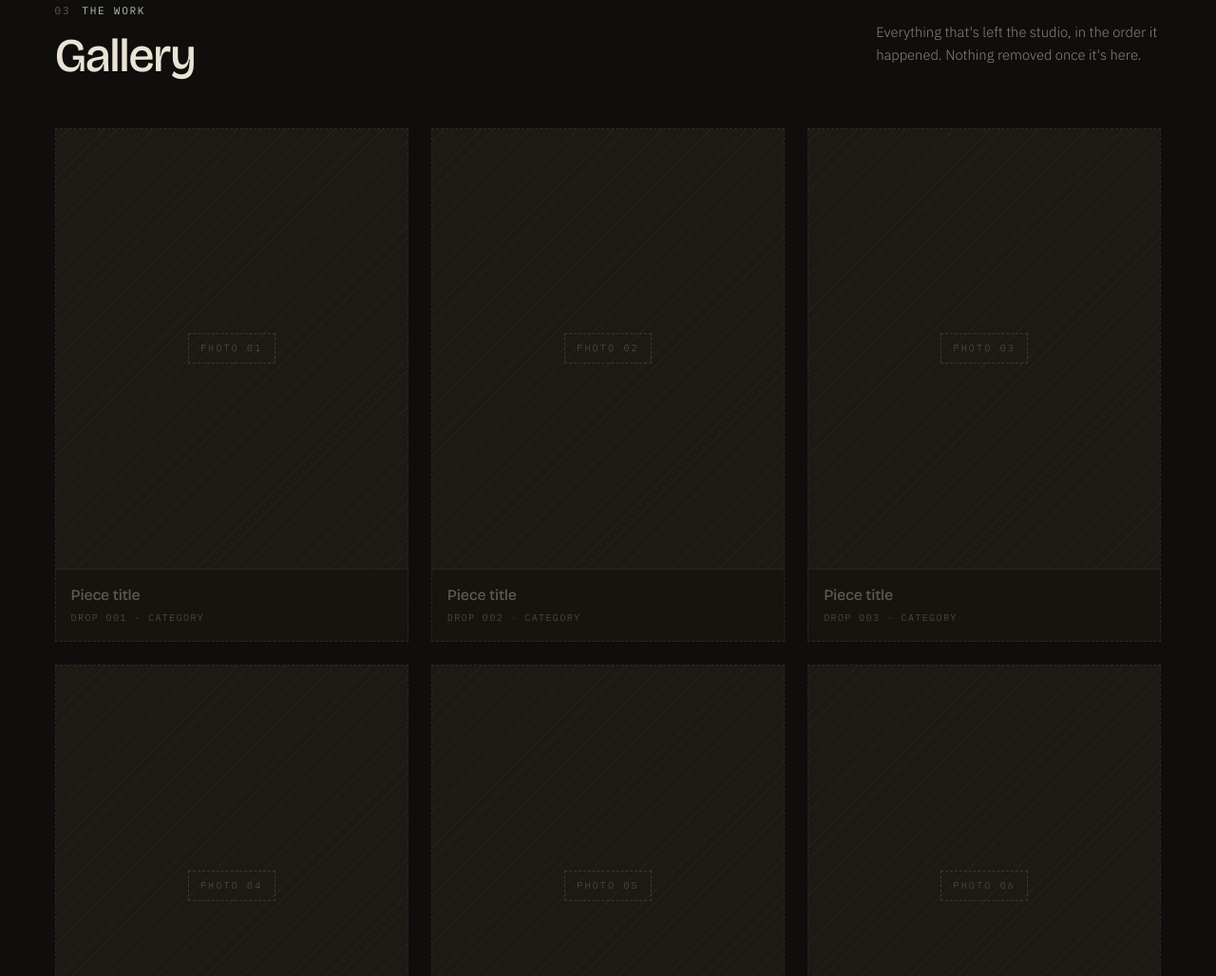
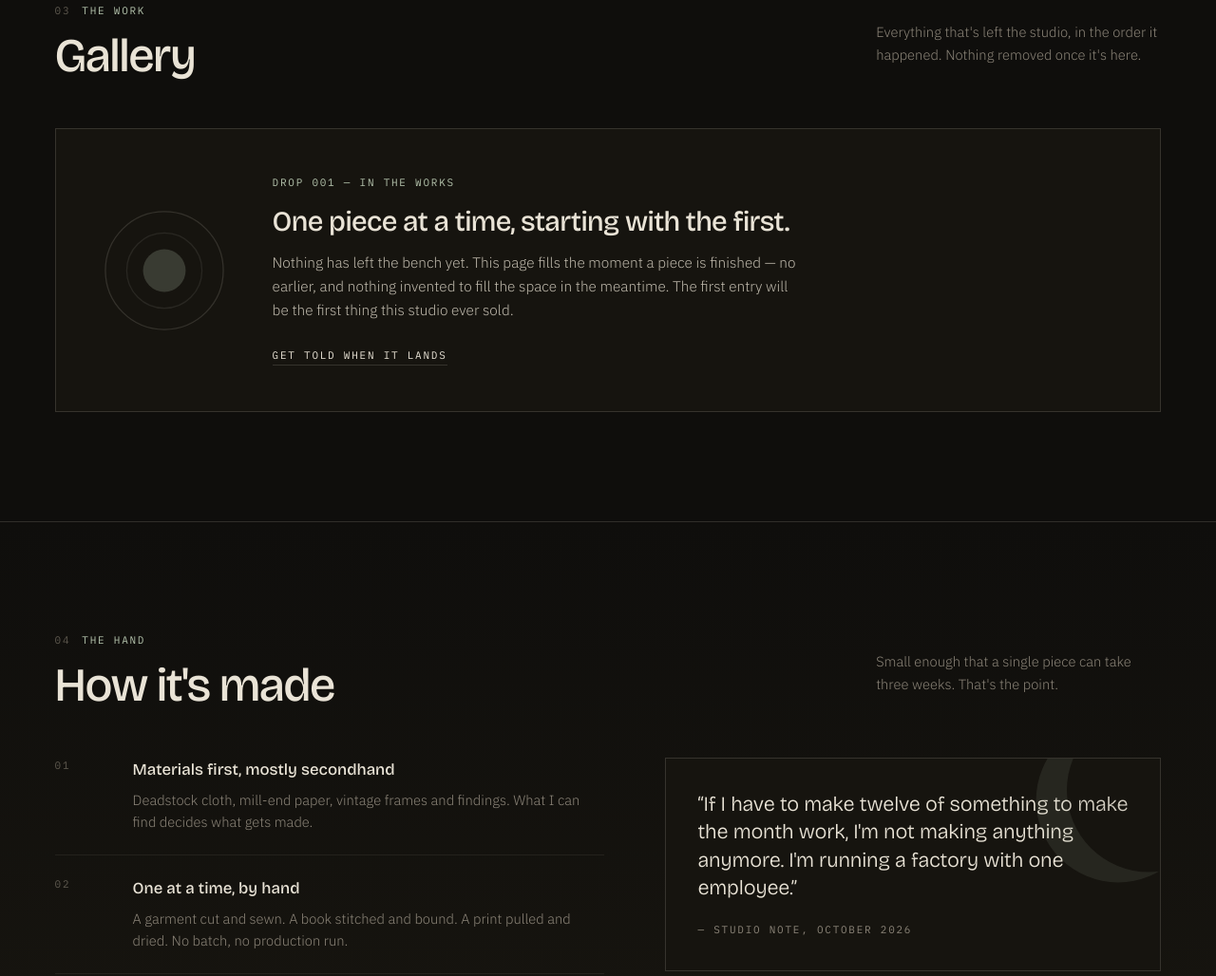
Before and after one commit to lunarystudio/lunarystudio, a plain HTML site: page index.html in a window 1280 px wide. Shown: the part 2365-3393 px from the top of the page at 95% size. Drawn offline with nearby package versions, Linux system fonts and the light colour scheme.

Commit message:
Add files via upload

```diff
--- a/index.html
+++ b/index.html
@@ -1159,7 +1159,7 @@
 */
 /* TEMPLATE MODE — shows six empty photo frames so the layout is complete.
    The moment you add one real entry below, the placeholders switch off. */
-var SHOW_PLACEHOLDERS = true;    /* true = show six empty photo frames (template look). false = public-ready empty state. */
+var SHOW_PLACEHOLDERS = false;    /* true = show six empty photo frames (template look). false = public-ready empty state. */
 
 var GALLERY = [
   /* Paste real pieces here, newest first. One line each, comma at the end:
@@ -1238,7 +1238,7 @@
     }
     grid.style.display = '';
     grid.innerHTML = ph;
-    empty.innerHTML = '<p class="gal-ph-note mono">Template placeholders \u2014 add real pieces in the CMS at /admin.</p>';
+    empty.innerHTML = '<p class="gal-ph-note mono">Placeholder layout</p>';
   } else {
     grid.style.display = 'none';
     grid.innerHTML = '';
@@ -1246,10 +1246,10 @@
       '<div class="gal-empty">' +
         '<div class="svgwrap"><svg viewBox="0 0 100 100"><circle cx="50" cy="50" r="47" fill="none" stroke="rgba(233,227,214,.14)"/><circle cx="50" cy="50" r="30" fill="none" stroke="rgba(233,227,214,.09)"/><circle cx="50" cy="50" r="17" fill="#B4C3AC" opacity=".22"/></svg></div>' +
         '<div>' +
-          '<span class="mono lbl">Nothing on the walls yet</span>' +
-          '<h3>The gallery fills as pieces leave the studio.</h3>' +
-          '<p>No piece has been finished and released yet, so there is nothing to show \u2014 and nothing here is invented to fill the space. This is where the work will live, one entry at a time, in the order it happened.</p>' +
-          '<a class="txtlink mono" href="#alerts">Get told when the first one lands</a>' +
+          '<span class="mono lbl">Drop 001 \u2014 in the works</span>' +
+          '<h3>One piece at a time, starting with the first.</h3>' +
+          '<p>Nothing has left the bench yet. This page fills the moment a piece is finished \u2014 no earlier, and nothing invented to fill the space in the meantime. The first entry will be the first thing this studio ever sold.</p>' +
+          '<a class="txtlink mono" href="#alerts">Get told when it lands</a>' +
         '</div>' +
       '</div>';
   }
@@ -1258,9 +1258,7 @@
 renderDrop();
 renderGallery();
 
-/* Content edited in the CMS at /admin is saved to content.json and
-   overrides the fallback values above. Silently keeps the fallback if the
-   file is missing (local preview, first deploy). */
+/* content.json, if present, overrides the fallback values above. */
 fetch('content.json', {cache:'no-store'})
   .then(function(r){ return r.ok ? r.json() : null; })
   .then(function(d){
```
